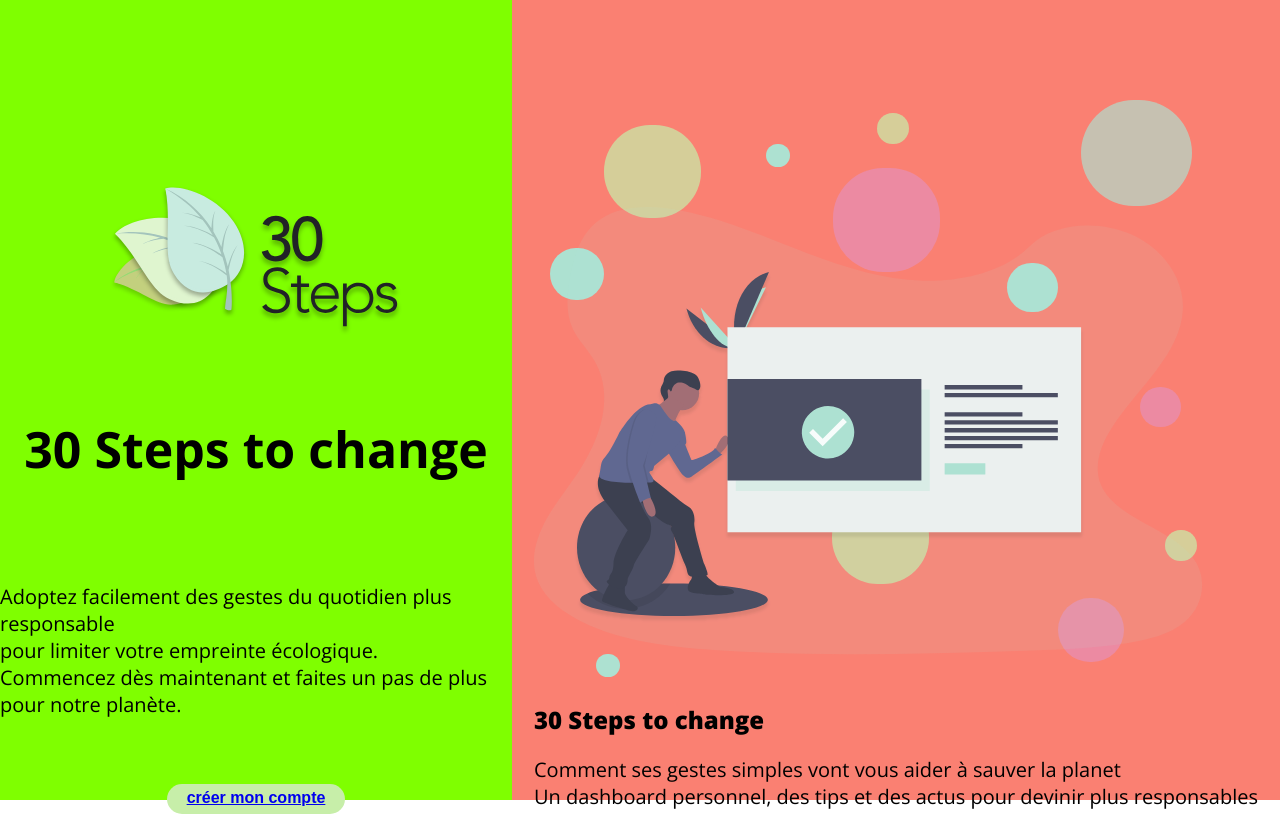
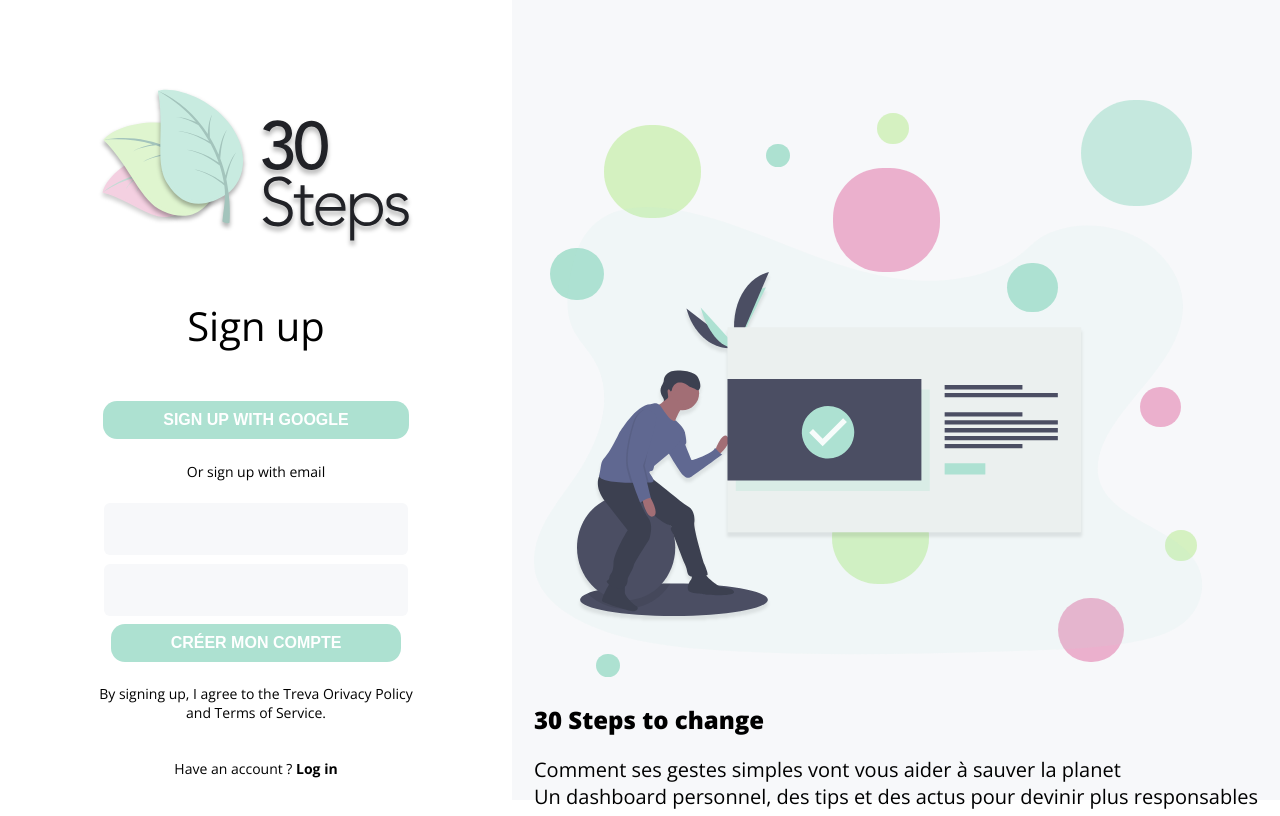
Before and after one commit to ccosneau0/thirtytips, a React (Create React App) app: page /registration in a window 1280 px wide. Shown: the top 816 px of the page. Built offline with nearby package versions, Linux system fonts and the light colour scheme.

Commit message:
sign-up modification

```diff
--- a/src/Component/Registration/Signup.js
+++ b/src/Component/Registration/Signup.js
@@ -6,15 +6,20 @@ import Logo from '../../images/LOGO.svg'
 function Signup() {
   return (
     <div className="Signup">
-      <img src={Logo}></img>
-      <h1> 30 Steps to change</h1>
+      <img className="signup-logo"src={Logo}></img>
+      <h3> Sign up </h3>
+      <button className="btn-log"> Sign up with google </button>
+      <p>Or sign up with email</p>
+      <input type="email"></input>
+      <input type="password" ></input>
+      <button className="btn-log"> Créer mon compte </button>
+
       <p>
-        Adoptez facilement des gestes du quotidien plus responsable <br/>
-        pour limiter votre empreinte écologique.<br/>
-        Commencez dès maintenant et faites un pas de plus <br/>
-        pour notre planète.
+        By signing up, I agree to the Treva Orivacy Policy <br/>
+        and Terms of Service.
       </p>
-      <button className="btn">  <a href={"/registration"} >Créer mon compte</a></button>
+
+      <p>Have an account ? <strong><a>Log in</a> </strong></p>
     </div>
   );
 }
--- a/src/Component/Registration/Signup.scss
+++ b/src/Component/Registration/Signup.scss
@@ -1,9 +1,27 @@
+@import '../../style/style.scss';
 .Signup{
     display: flex;
     flex-direction: column;
     align-items: center;
     justify-content: space-evenly;
     height: 720px;
-    padding-top: 140px;
+    padding: 80px 30px 140px 30px;
 
+    p{
+        text-align: center;
+        font-size:14px;
+    }
+    input{
+        text-decoration: none;
+        outline : none ;
+        width: 300px;
+        height: 50px;
+        background: $grey ;
+        border : none;
+        border-radius :6px;
+    }
+    .signup-logo{
+
+        width: 70%;
+    }
 }
--- a/src/Pages/Registration/Registration.scss
+++ b/src/Pages/Registration/Registration.scss
@@ -1,7 +1,7 @@
 @import"./../../style/style.scss";
 @import"./../../style/font.scss";
 .Registration {
-    background-color : blue;
+    //background-color : blue;
     display: flex;
     flex-direction: row;
     height :100vh;
@@ -11,11 +11,11 @@
 
 .signup-wrapper{
   width: 40%;
-  background-color: chartreuse;
+ // background-color: chartreuse;
 }
 
 .advocacy-wrapper{
     width: 60%;
-    background-color: salmon;
+    background-color: $grey;
 
 }
--- a/src/style/button.scss
+++ b/src/style/button.scss
@@ -49,9 +49,7 @@ button.btn{
     line-height: 25px;
     color: white;
     text-decoration: none;
-
-}
-
+    }
 }
 
 
@@ -60,5 +58,4 @@ button.btn{
 button.btn-log:active{
     background-color: $BlueGreen;
     color : white;
-
 }
--- a/src/style/font.scss
+++ b/src/style/font.scss
@@ -20,8 +20,8 @@ h2 { //TITRE
 
 h3 {
      font-family: $open;
-     font-size: 20px;
-     font-weight: 700;
+     font-size: 40px;
+     font-weight: 500;
 }
 
 body, p , text {
```
Also changed, not shown: src/style/color.scss (line endings or trailing spaces).
